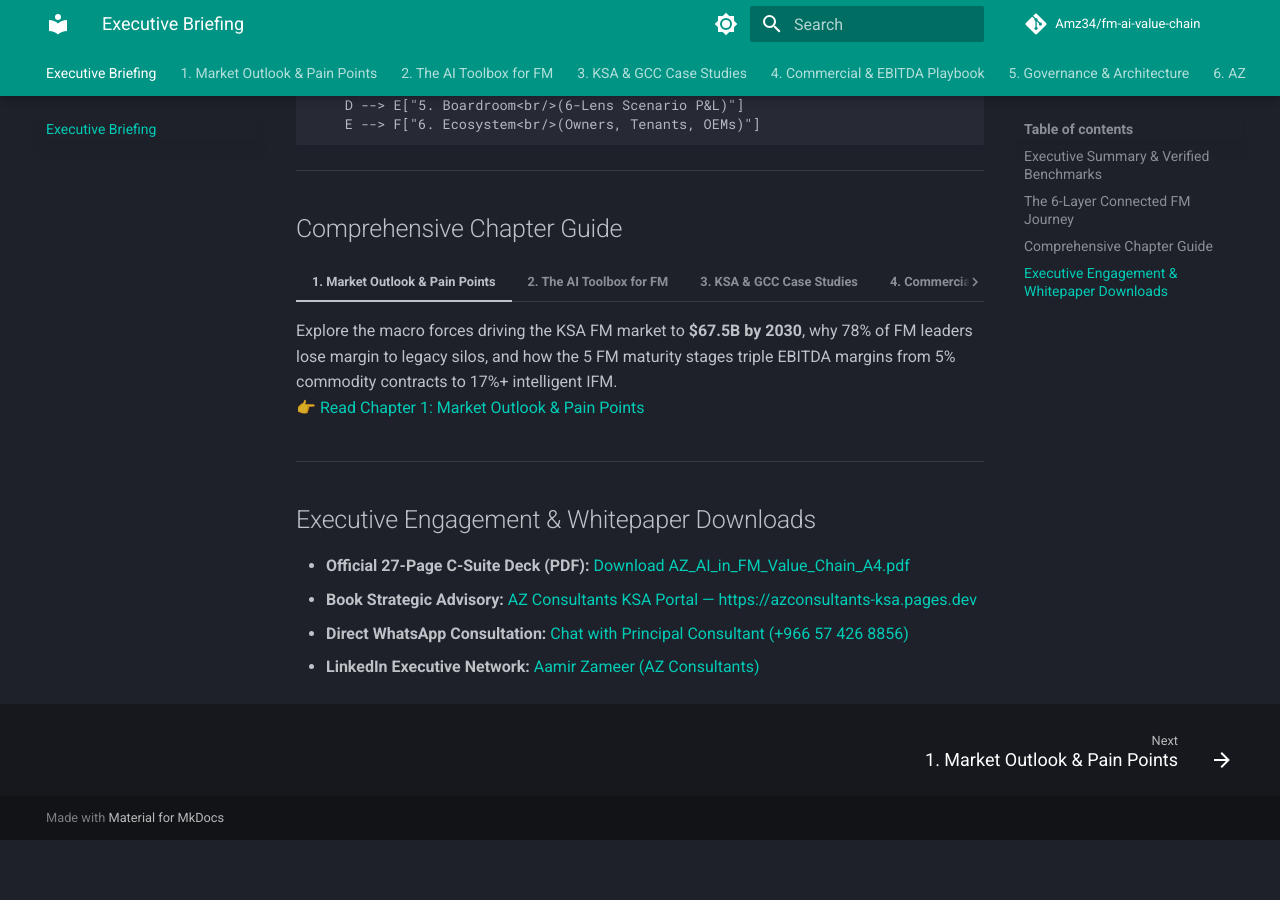
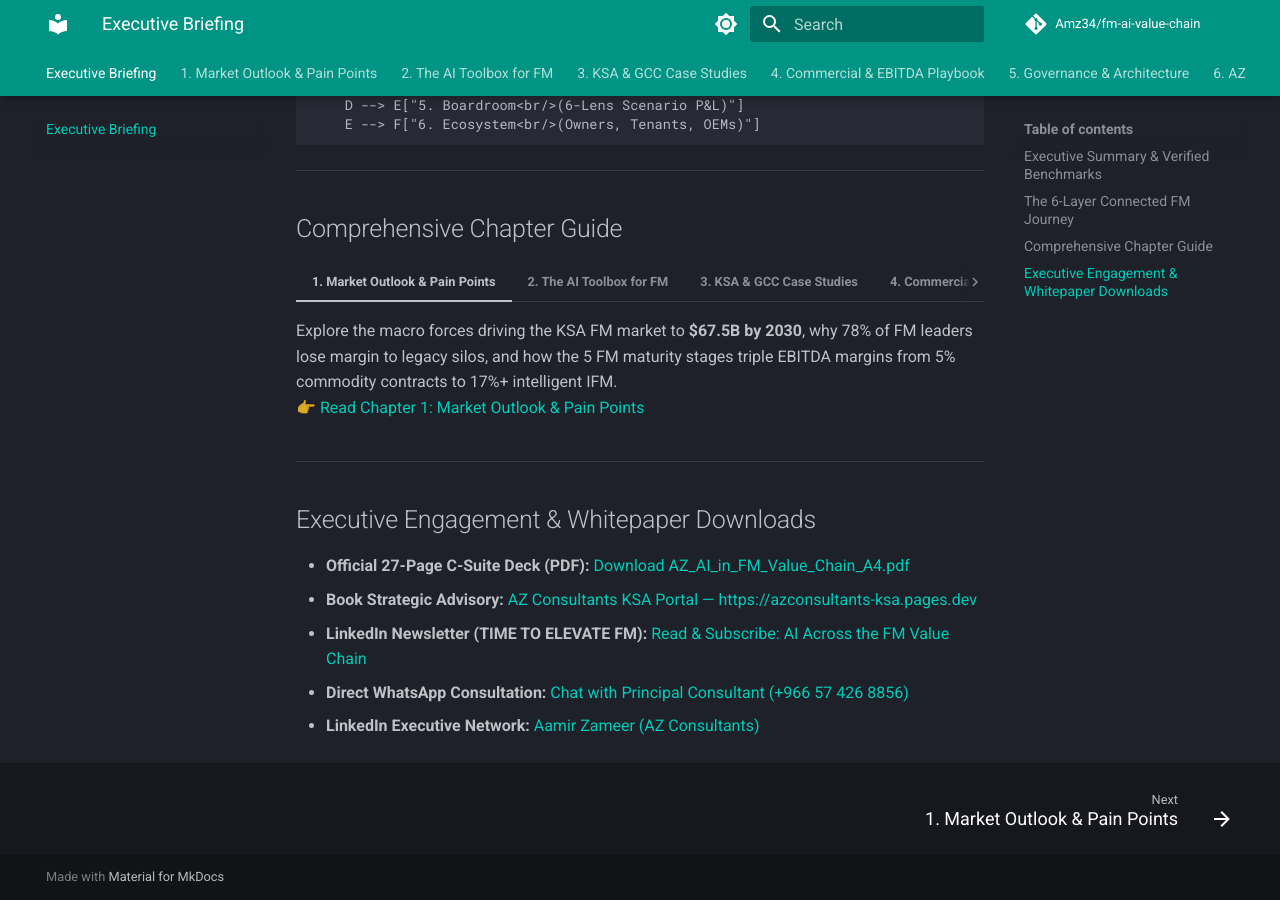
Before and after one commit to Amz34/fm-ai-value-chain, an MkDocs documentation site: the page built from docs/index.md, in a window 1280 px wide and 900 px high, scrolled down 1871 px. Built offline with MkDocs 1.6.1 and Material for MkDocs 9.7.7, drawn with Linux system fonts in a browser that asks for light colours; comment, search, counter and statistics services are not loaded; before the commit the page ends 2711 px from its top, so only the background shows below that.

Commit message:
docs: add punchy LinkedIn Newsletter link & section

```diff
--- a/docs/index.md
+++ b/docs/index.md
@@ -78,5 +78,6 @@ graph LR
 
 - **Official 27-Page C-Suite Deck (PDF):** [Download AZ_AI_in_FM_Value_Chain_A4.pdf](https://github.com/Amz34/fm-ai-value-chain/raw/main/AZ_AI_in_FM_Value_Chain_A4.pdf)
 - **Book Strategic Advisory:** [AZ Consultants KSA Portal — https://azconsultants-ksa.pages.dev](https://azconsultants-ksa.pages.dev)
+- **LinkedIn Newsletter (TIME TO ELEVATE FM):** [Read & Subscribe: AI Across the FM Value Chain](https://www.linkedin.com/pulse/ai-across-fm-value-how-ksa-global-leaders-turn-data-zameer-az--pdyqe)
 - **Direct WhatsApp Consultation:** [Chat with Principal Consultant (+966 57 426 8856)](https://wa.me/966574268856)
 - **LinkedIn Executive Network:** [Aamir Zameer (AZ Consultants)](https://www.linkedin.com/in/aamirzameer)
```
